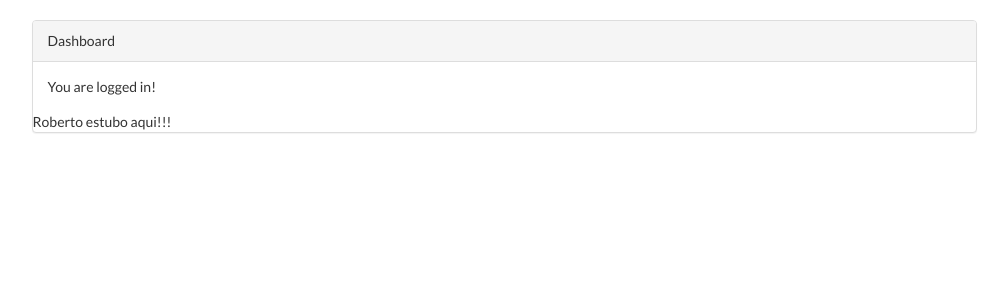
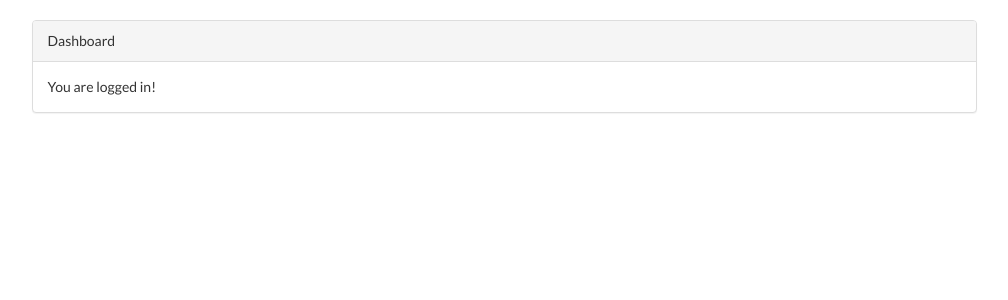
Before and after one commit to Jcarlos-rl/Red, a Laravel app: template resources/views/home.blade.php in a window 1280 px wide. Shown: the part 51-351 px from the top of the page, without its empty margins (136-1144 px from the left). Run offline with Laravel 8, Linux system fonts and the light colour scheme; the template is opened without the code that fills it, so the values that code supplies are empty; settings files or empty folders that the repository lacks are supplied; some libraries are stand-ins or nearby versions.

Commit message:
eliminando mensaje de prueba en welcome

```diff
--- a/resources/views/home.blade.php
+++ b/resources/views/home.blade.php
@@ -11,7 +11,6 @@
                     You are logged in!
                 </div>
 
-                Roberto estubo aqui!!!
             </div>
         </div>
     </div>
```
